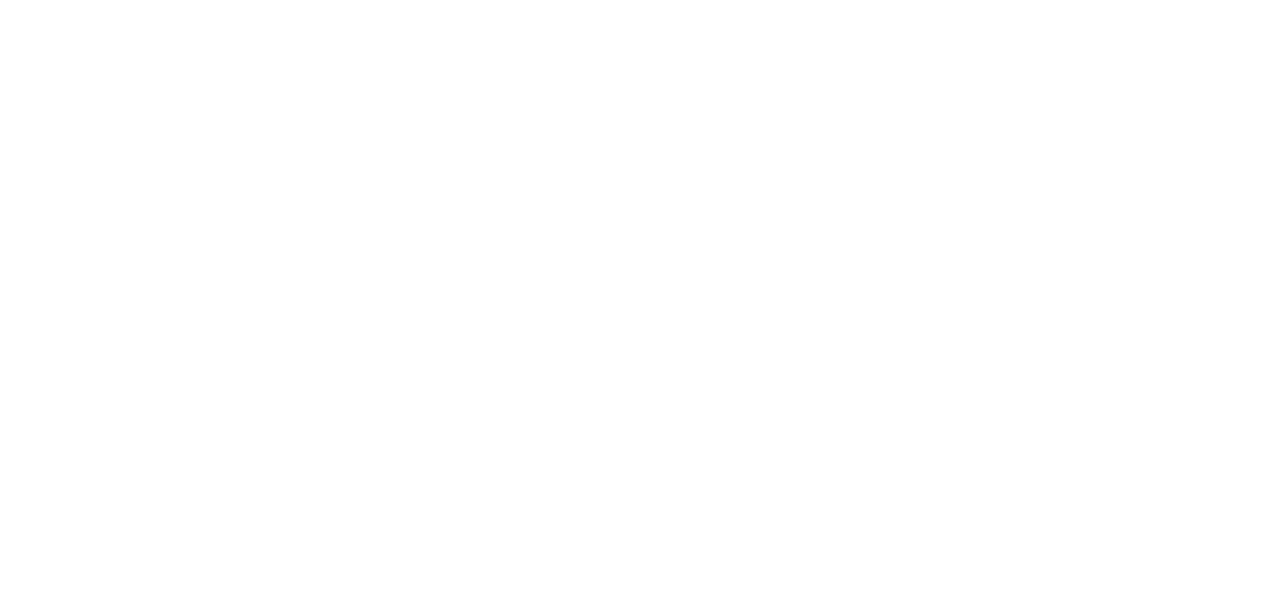
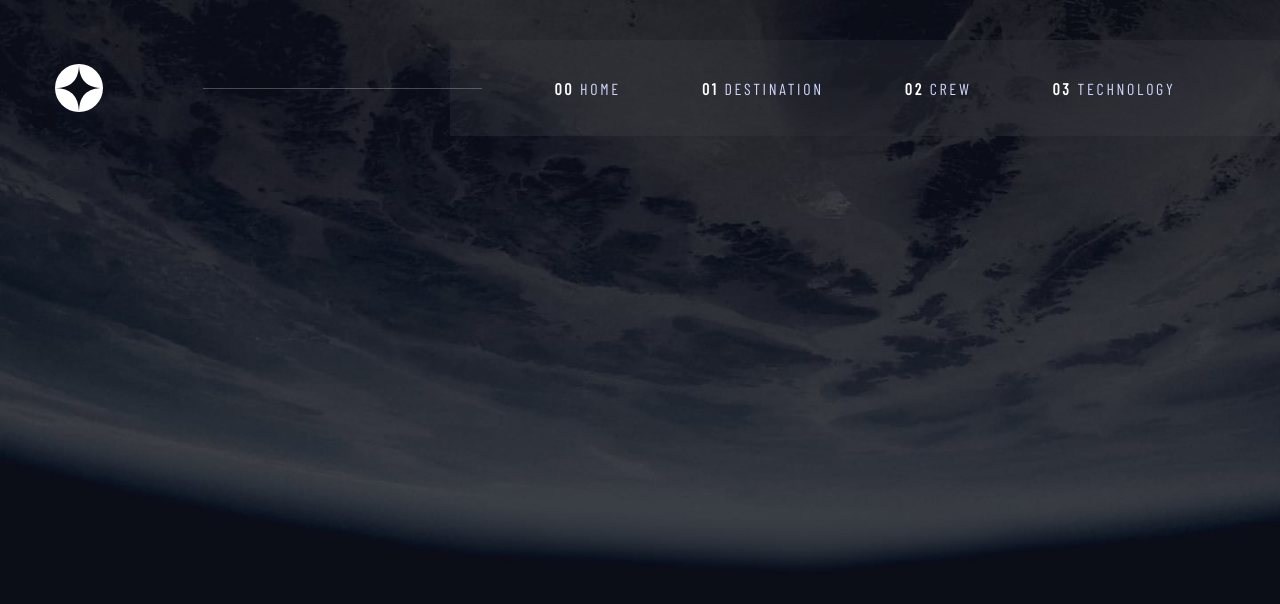
Before and after one commit to Kyokox1/space_tourism, a React (Vite) app: page /crew in a window 1280 px wide. Before the commit this address had no page. Shown: the top 604 px of the page. Built offline with nearby package versions, Linux system fonts and the light colour scheme; a web font is replaced by a local one.

Commit message:
Creando Crew.

```diff
--- a/src/components/App.jsx
+++ b/src/components/App.jsx
@@ -3,6 +3,7 @@
 
 import { Home } from "./pages/Home";
 import { Destination } from "./pages/Destination";
+import { Crew } from "./pages/Crew";
 
 import "@fontsource/barlow";
 import "@fontsource/barlow-condensed";
@@ -13,7 +14,8 @@
 		<>
 			<Routes>
 				<Route path="/" element={<Home />} />
-				<Route path="/destination" element={<Destination />} />
+				<Route path="destination" element={<Destination />} />
+				<Route path="crew" element={<Crew />} />
 			</Routes>
 		</>
 	);
--- /dev/null
+++ b/src/components/pages/Crew.jsx
@@ -0,0 +1,22 @@
+import React from 'react'
+import { Box } from '@chakra-ui/react'
+
+import { Header } from '../sections/Header'
+
+import bgCrew from '../../assets/crew/background-crew-desktop.jpg'
+
+export const Crew = () => {
+  return (
+    <Box
+			bgImg={bgCrew}
+			bgSize="cover"
+			color="white"
+			height="100vh"
+			pt="2.5rem"
+			overflowY="hidden"
+		>
+        <Header />
+
+
+        </Box>
+    )}
```
